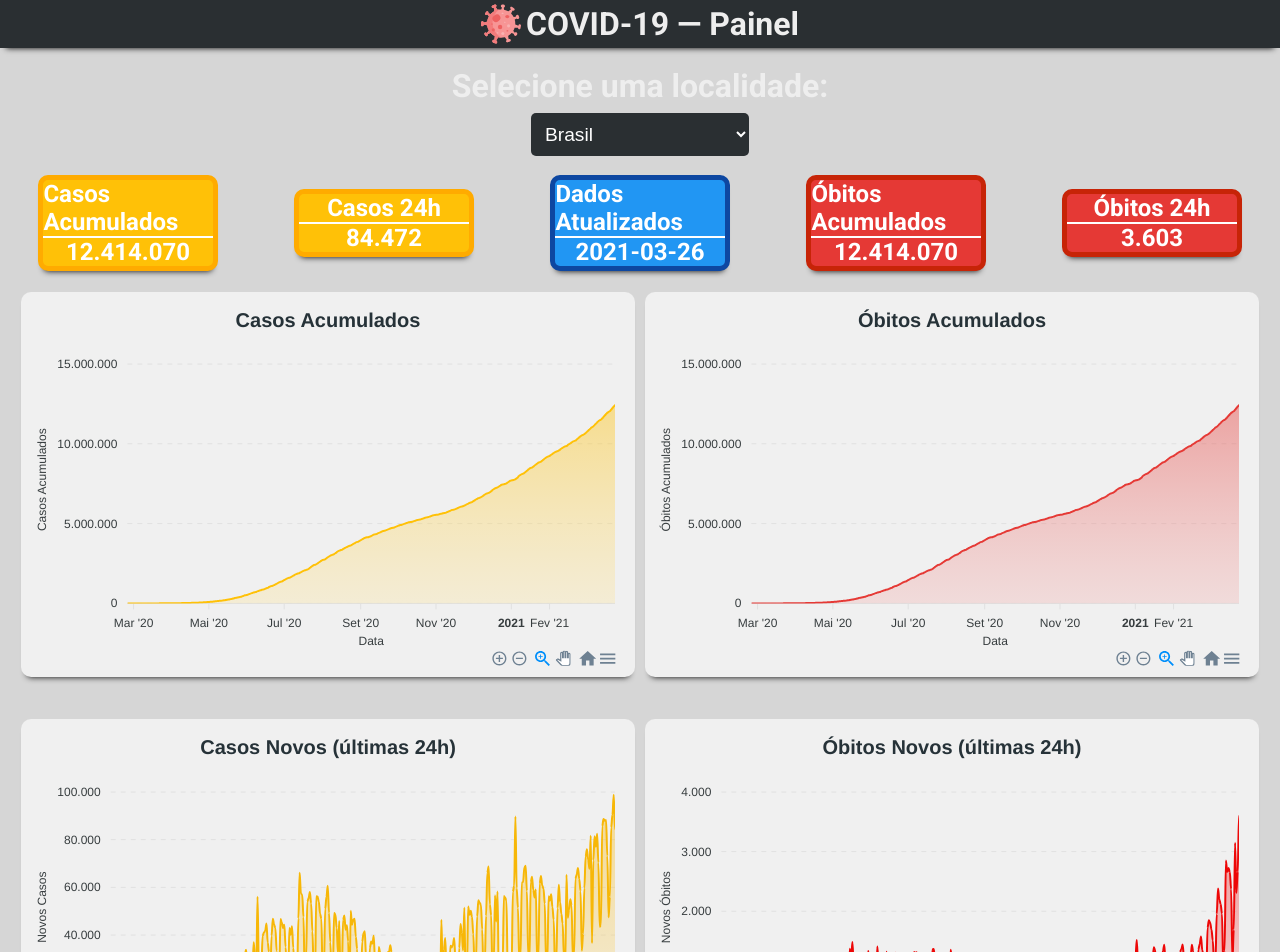
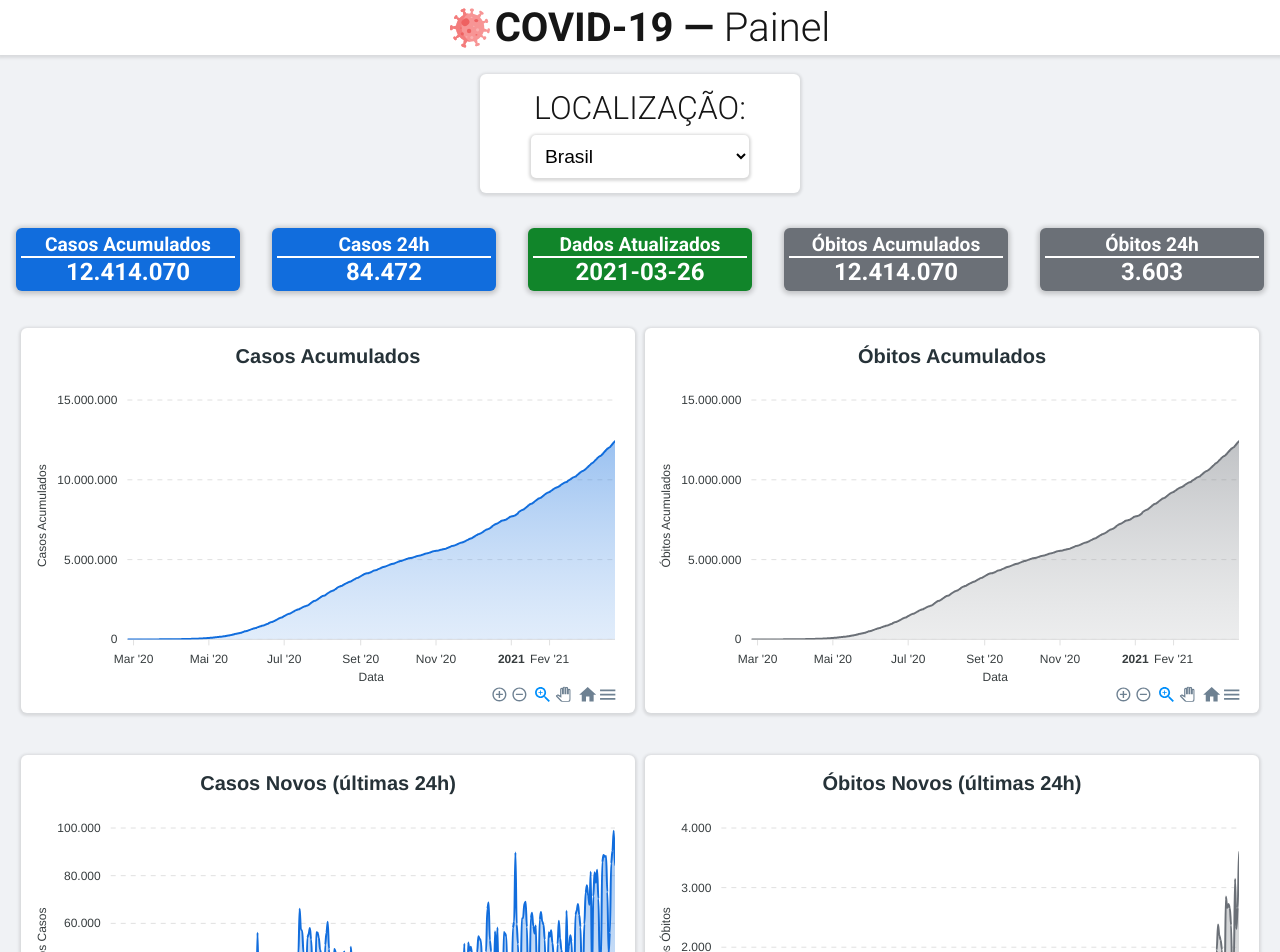
Before and after one commit to reandov/covid19-panel, a Next.js app: page / in a window 1280 px wide. Shown: the top 952 px of the page. Built offline with nearby package versions, Linux system fonts and the light colour scheme.

Commit message:
improvements on light theme, and design changes

```diff
--- a/src/components/Card.tsx
+++ b/src/components/Card.tsx
@@ -1,10 +1,10 @@
 import styles from "../styles/components/Card.module.css";
 
 export function Card({ cardTitle, cardData, cardType }) {
-  const type = styles[`container-${cardType}`];
+  const type = styles[`${cardType}`];
 
   return (
-    <div className={type}>
+    <div className={`${styles.container} ${type}`}>
       <div className={styles.cardInfo}>
         <h1>{cardTitle}</h1>
         <hr />
--- a/src/components/LocationMenu.tsx
+++ b/src/components/LocationMenu.tsx
@@ -43,7 +43,8 @@ export function LocationMenu() {
 
   return (
     <div className={styles.container}>
-      <h1>Selecione uma localidade:</h1>
+      <div className={styles.content}>
+        <h1>LOCALIZAÇÃO:</h1>
         <select
           name="states"
           id="state-select"
@@ -57,5 +58,6 @@ export function LocationMenu() {
           ))}
         </select>
       </div>
+    </div>
   );
 }
--- a/src/components/NationalView.tsx
+++ b/src/components/NationalView.tsx
@@ -44,7 +44,7 @@ export function NationalView() {
           <div className={styles.chartArea}>
             <LineChart
               chart_title={"Casos Acumulados"}
-              chart_colors={["#ffc107", "#ffab00"]}
+              chart_colors={["#116ddd"]}
               series_name={"Casos Acumulados"}
               series_data={national_acc_cases}
               series_categories={dates}
@@ -53,7 +53,7 @@ export function NationalView() {
           <div className={styles.chartArea}>
             <LineChart
               chart_title={"Óbitos Acumulados"}
-              chart_colors={["#e53935", "#c72407"]}
+              chart_colors={["#6b7077"]}
               series_name={"Óbitos Acumulados"}
               series_data={national_acc_deaths}
               series_categories={dates}
@@ -64,7 +64,7 @@ export function NationalView() {
           <div className={styles.chartArea}>
             <LineChart
               chart_title={"Casos Novos (últimas 24h)"}
-              chart_colors={["#f7b707", "#e0a607"]}
+              chart_colors={["#116ddd"]}
               series_name={"Novos Casos"}
               series_data={national_new_cases}
               series_categories={dates}
@@ -73,7 +73,7 @@ export function NationalView() {
           <div className={styles.chartArea}>
             <LineChart
               chart_title={"Óbitos Novos (últimas 24h)"}
-              chart_colors={["#ed0707", "#cc0606"]}
+              chart_colors={["#6b7077"]}
               series_name={"Novos Óbitos"}
               series_data={national_new_deaths}
               series_categories={dates}
@@ -85,7 +85,7 @@ export function NationalView() {
           <div className={styles.chartArea}>
             <BarChart
               chart_title={"Casos Acumulados p/ Estado"}
-              chart_colors={["#f7b707", "#e0a607"]}
+              chart_colors={["#116ddd"]}
               series_name={"Casos Acumulados"}
               series_data={daily_acc_cases}
               series_categories={state}
@@ -94,7 +94,7 @@ export function NationalView() {
           <div className={styles.chartArea}>
             <BarChart
               chart_title={"Óbitos Acumulados p/ Estado"}
-              chart_colors={["#ed0707", "#cc0606"]}
+              chart_colors={["#6b7077"]}
               series_name={"Óbitos Acumulados"}
               series_data={daily_acc_deaths}
               series_categories={state}
@@ -106,7 +106,7 @@ export function NationalView() {
           <div className={styles.chartArea}>
             <BarChart
               chart_title={"Casos Novos (últimas 24h) p/ Estado"}
-              chart_colors={["#f7b707", "#e0a607"]}
+              chart_colors={["#116ddd"]}
               series_name={"Casos Novos"}
               series_data={daily_new_cases}
               series_categories={state}
@@ -115,7 +115,7 @@ export function NationalView() {
           <div className={styles.chartArea}>
             <BarChart
               chart_title={"Óbitos Novos (últimas 24h) p/ Estado"}
-              chart_colors={["#ed0707", "#cc0606"]}
+              chart_colors={["#6b7077"]}
               series_name={"Óbitos Novos"}
               series_data={daily_new_deaths}
               series_categories={state}
@@ -127,7 +127,7 @@ export function NationalView() {
           <div className={styles.chartArea}>
             <BarChart
               chart_title={"Casos Novos (por Semana Epidemiológica)"}
-              chart_colors={["#f7b707", "#e0a607"]}
+              chart_colors={["#116ddd"]}
               series_name={"Casos Novos"}
               series_data={epi_week_new_cases}
               series_categories={epi_week_labels}
@@ -136,7 +136,7 @@ export function NationalView() {
           <div className={styles.chartArea}>
             <BarChart
               chart_title={"Óbitos Novos (por Semana Epidemiológica)"}
-              chart_colors={["#ed0707", "#cc0606"]}
+              chart_colors={["#6b7077"]}
               series_name={"Óbitos Novos"}
               series_data={epi_week_new_deaths}
               series_categories={epi_week_labels}
--- a/src/components/NavigationBar.tsx
+++ b/src/components/NavigationBar.tsx
@@ -4,7 +4,9 @@ export function NavigationBar() {
   return (
     <div className={styles.container}>
       <img src="/icons/covid_icon.svg" alt="virus icon" />
-      <h1>COVID-19 — Painel</h1>
+      <h1>
+        <strong>COVID-19 — </strong> Painel
+      </h1>
     </div>
   );
 }
--- a/src/components/StateView.tsx
+++ b/src/components/StateView.tsx
@@ -20,7 +20,7 @@ export function StateView({ location }) {
           <div className={styles.chartArea}>
             <LineChart
               chart_title={"Casos Acumulados"}
-              chart_colors={["#ffc107", "#ffab00"]}
+              chart_colors={["#116ddd"]}
               series_name={"Casos Acumulados"}
               series_data={Object.values(state.accumulated_num_cases)}
               series_categories={Object.values(state.date)}
@@ -29,7 +29,7 @@ export function StateView({ location }) {
           <div className={styles.chartArea}>
             <LineChart
               chart_title={"Óbitos Acumulados"}
-              chart_colors={["#e53935", "#c72407"]}
+              chart_colors={["#6b7077"]}
               series_name={"Óbitos Acumulados"}
               series_data={Object.values(state.accumulated_num_deaths)}
               series_categories={Object.values(state.date)}
@@ -40,7 +40,7 @@ export function StateView({ location }) {
           <div className={styles.chartArea}>
             <LineChart
               chart_title={"Casos Novos (últimas 24h)"}
-              chart_colors={["#f7b707", "#e0a607"]}
+              chart_colors={["#116ddd"]}
               series_name={"Novos Casos"}
               series_data={Object.values(state.new_num_cases)}
               series_categories={Object.values(state.date)}
@@ -49,7 +49,7 @@ export function StateView({ location }) {
           <div className={styles.chartArea}>
             <LineChart
               chart_title={"Óbitos Novos (últimas 24h)"}
-              chart_colors={["#ed0707", "#cc0606"]}
+              chart_colors={["#6b7077"]}
               series_name={"Novos Óbitos"}
               series_data={Object.values(state.new_num_deaths)}
               series_categories={Object.values(state.date)}
--- a/src/styles/components/Card.module.css
+++ b/src/styles/components/Card.module.css
@@ -1,33 +1,25 @@
-.container-cases {
+.container {
   width: 14%;
-  background-color: #ffc107;
-  border-radius: 10px;
-  border: 5px solid #ffab00;
-  box-shadow: 0 6px 6px -6px var(--box-shadow);
+  padding: 5px;
+  border-radius: 6px;
+  box-shadow: 0px 1px 5px 2px rgba(0, 0, 0, 0.2);
 }
 
-.container-deaths {
-  width: 14%;
-  background-color: #e53935;
-  border-radius: 10px;
-  border: 5px solid #c72407;
-  box-shadow: 0 6px 6px -6px var(--box-shadow);
+/* ffc107 */
+.cases {
+  background-color: var(--cases);
 }
 
-.container-vaccines {
-  width: 14%;
-  background-color: #0cc705;
-  border-radius: 10px;
-  border: 5px solid #069218;
-  box-shadow: 0 6px 6px -6px var(--box-shadow);
+.deaths {
+  background-color: var(--deaths);
 }
 
-.container-extra {
-  width: 14%;
-  background-color: #2196f3;
-  border-radius: 10px;
-  border: 5px solid #0d47a1;
-  box-shadow: 0 6px 6px -6px var(--box-shadow);
+.vaccines {
+  background-color: #0cc705;
+}
+
+.extra {
+  background-color: var(--extra);
 }
 
 .cardInfo {
@@ -38,40 +30,63 @@
 }
 
 .cardInfo h1 {
-  color: white;
-  font-size: 150%;
+  color: var(--white);
+  font-size: 180%;
 }
 
 .cardInfo hr {
   width: 100%;
-  color: black;
+  color: white;
   border: 1px solid var(--white);
 }
 
 .cardInfo p {
-  font-size: 150%;
+  font-size: 250%;
   font-weight: bold;
   color: var(--white);
 }
 
-@media (max-width: 1080px) {
-  .container-cases {
+@media (max-width: 1890px) {
+  .container {
     width: 80%;
     margin: 1rem;
   }
 
-  .container-deaths {
+  .cardInfo h1 {
+    font-size: 160%;
+  }
+
+  .cardInfo p {
+    font-size: 190%;
+  }
+}
+
+@media (max-width: 1500px) {
+  .container {
     width: 80%;
     margin: 1rem;
   }
 
-  .container-vaccines {
+  .cardInfo h1 {
+    font-size: 120%;
+  }
+
+  .cardInfo p {
+    font-size: 150%;
+  }
+}
+
+@media (max-width: 1080px) {
+  .container {
     width: 80%;
     margin: 1rem;
   }
 
-  .container-extra {
-    width: 80%;
-    margin: 1rem;
+  .cardInfo h1 {
+    font-size: 250%;
+  }
+
+  .cardInfo p {
+    font-size: 250%;
   }
 }
--- a/src/styles/components/Footer.module.css
+++ b/src/styles/components/Footer.module.css
@@ -1,7 +1,7 @@
 .footer {
   margin-top: 1rem;
   padding: 1rem;
-  background-color: var(--header-background);
+  background-color: var(--background-alt);
   position: relative;
   bottom: 0;
   left: 0;
--- a/src/styles/components/LocationMenu.module.css
+++ b/src/styles/components/LocationMenu.module.css
@@ -1,14 +1,25 @@
 .container {
   display: flex;
-  flex-direction: column;
   justify-content: center;
   align-items: center;
   margin: 1.2rem;
 }
 
+.container .content {
+  display: flex;
+  flex-direction: column;
+  align-items: center;
+  background-color: var(--header-background);
+  box-shadow: 0px 1px 3px 2px rgba(0, 0, 0, 0.1);
+  padding: 15px;
+  width: 20rem;
+  border-radius: 6px;
+}
+
 .container h1 {
   color: var(--title);
   margin-bottom: 0.5rem;
+  font-weight: lighter;
 }
 
 .container select {
@@ -16,6 +27,7 @@
   border-radius: 5px;
   padding: 10px;
   background-color: var(--header-background);
-  color: var(--white);
+  color: var(--black);
   font-size: 1.2rem;
+  box-shadow: 0px 1px 3px 2px rgba(0, 0, 0, 0.15);
 }
--- a/src/styles/components/NationalView.module.css
+++ b/src/styles/components/NationalView.module.css
@@ -10,9 +10,9 @@
   width: 50%;
   margin: 5px;
   padding: 10px;
-  border-radius: 10px;
+  border-radius: 6px;
   background-color: var(--chart-background);
-  box-shadow: 0 6px 6px -6px var(--box-shadow);
+  box-shadow: 0px 1px 3px 2px rgba(0, 0, 0, 0.1);
 }
 
 @media (max-width: 1080px) {
--- a/src/styles/components/NavigationBar.module.css
+++ b/src/styles/components/NavigationBar.module.css
@@ -7,7 +7,7 @@
 
 .container {
   background-color: var(--header-background);
-  box-shadow: 0 6px 6px -6px var(--box-shadow);
+  box-shadow: 0px 1px 3px 2px rgba(0, 0, 0, 0.1);
 }
 
 .container img {
@@ -18,6 +18,8 @@
 
 .container h1 {
   color: var(--title);
+  font-size: 2.5rem;
+  font-weight: 300;
 }
 
 .DarkModeButton {
@@ -26,22 +28,8 @@
   margin-right: 20px;
 }
 
-@media (max-width: 1080px) {
-  .container {
-    justify-content: start;
-  }
-
+@media (max-width: 940px) {
   .container h1 {
-    font-size: 1.5rem;
+    font-size: 2rem;
   }
 }
-
-@media (max-width: 940px) {
-  .container {
-    justify-content: start;
-  }
-
-  .container h1 {
-    font-size: 1.2rem;
-  }
-}
--- a/src/styles/global.css
+++ b/src/styles/global.css
@@ -4,29 +4,19 @@
   box-sizing: border-box;
 }
 
-/* Default colors */
 :root {
   --white: #ffffff;
   --black: #000000;
+  --cases: #116ddd;
+  --deaths: #6b7077;
+  --extra: #11852a;
   --box-shadow: #000000;
-  --header-background: #2a2f32;
-  --chart-background: #f0f0f0;
+  --header-background: #ffffff;
+  --background: #f0f2f5;
+  --background-alt: #24292e;
+  --chart-background: #ffffff;
   --text: #161616;
-  --title: #eeeeee;
-}
-
-/* Dark Mode colors */
-@media (prefers-color-scheme: dark) {
-  :root {
-    --background: #121113;
-  }
-}
-
-/* Light Mode colors */
-@media (prefers-color-scheme: light) {
-  :root {
-    --background: #d6d6d6;
-  }
+  --title: #161616;
 }
 
 @media (max-width: 1080px) {
```
Also changed, not shown: public/icons/br.svg (added). Lines whose indentation alone changed are shown as unchanged.
